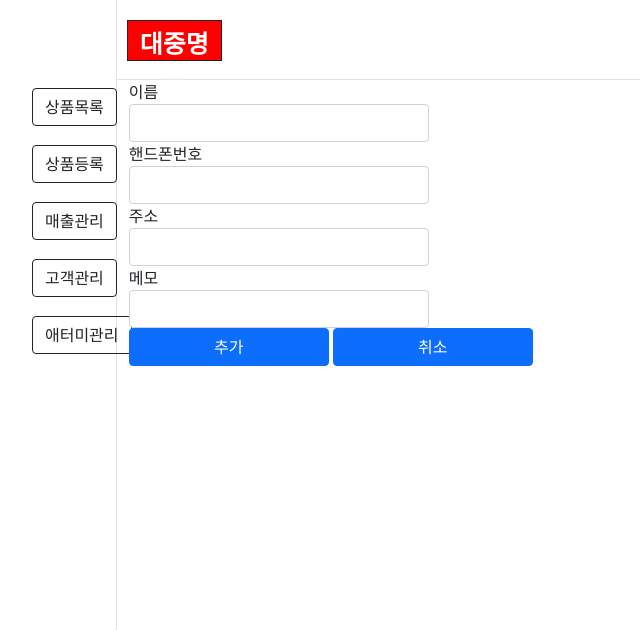
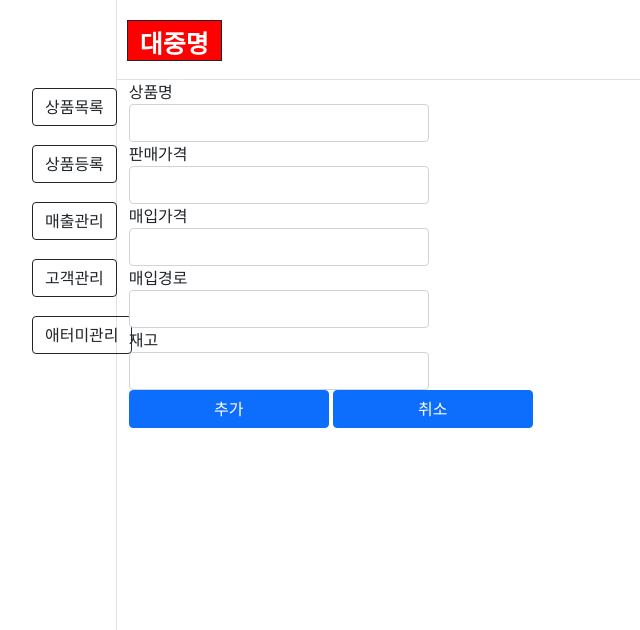
Before and after one commit to 96-LEEDONGSU/POS_Project, a Django app: page /productadd/ in a window 1280 px wide. Shown: the top 630 px of the page, without its empty margins (0-640 px from the left). Run offline with Django 4.2, Linux system fonts and the light colour scheme; some libraries are stand-ins or nearby versions.

Commit message:
240301 상품 추가 기능 구현 (상품코드 SQL 추가)

```diff
--- a/myapp/views.py
+++ b/myapp/views.py
@@ -54,13 +54,13 @@ def productadd(request):
         stockCount = request.POST.get('Shop_Product_stockcount')
         conn = pymysql.connect(host='localhost', user='root', password='635d0b4108', db='mydb', charset='utf8')
         cur = conn.cursor()
-        sql = f"INSERT INTO customer(Product_name, Shop_Product_saleprice, Shop_Product_purchaseprice, Shop_Product_purchase_route, Shop_Product_stockcount) VALUES (\'{productName}\', \'{salePrice}\', \'{purchasePrice}\', \'{purchaseRoute}\', \'{stockCount}\')"
+        sql = f"INSERT INTO shop_product(Product_name, Shop_Product_saleprice, Shop_Product_purchaseprice, Shop_Product_purchase_route, Shop_Product_stockcount) VALUES (\"{productName}\", \"{salePrice}\", \"{purchasePrice}\", \"{purchaseRoute}\", \"{stockCount}\")"
         cur.execute(sql)
         conn.commit()
         conn.close()
         return redirect('/customerlist/')
     else:
-        return render(request, 'add_member.html')
+        return render(request, 'add_product.html')
 
 
 def select_product_list():
--- /dev/null
+++ b/templates/add_product.html
@@ -0,0 +1,33 @@
+{% extends 'base.html' %}
+{% block content %}
+<div>
+    <form action="{% url 'myapp:productadd' %}" method="POST" id ="addForm">
+      {% csrf_token %}
+        <label>상품명</label>
+        <input type="text" class="form-control" name="Product_name" id="Product_name" value="" style="width:300px"></input>
+        <label>판매가격</label>
+        <input type="text" class="form-control" name="Shop_Product_saleprice" id="Shop_Product_saleprice" value="" style="width:300px"></input>
+        <label>매입가격</label>
+        <input type="text" class="form-control" name="Shop_Product_purchaseprice" id="Shop_Product_purchaseprice" value="" style="width:300px"></input>
+        <label>매입경로</label>
+        <input type="text" class="form-control" name="Shop_Product_purchase_route" id="Shop_Product_purchase_route" value="" style="width:300px"></input>
+        <label>재고</label>
+        <input type="text" class="form-control" name="Shop_Product_stockcount" id="Shop_Product_stockcount" value="" style="width:300px"></input>
+        <button type="submit" class="btn btn-primary" style="width:200px">추가</button>
+        <button type="button" class="btn btn-primary" style="width:200px" onclick="goBack()">취소</button>
+    </form>
+  </div>
+
+<script>
+  function goBack(){
+    window.history.back();
+  }
+
+  document.getElementById("modifyForm").addEventListener("submit", function(event) {
+    var confirmation = confirm("정말 추가하시겠습니까?");
+    if (!confirmation) {
+      event.preventDefault();
+    }
+  });
+</script>
+{% endblock %}
--- a/templates/product_list.html
+++ b/templates/product_list.html
@@ -4,6 +4,7 @@
     <input type="hidden" id="kw" name="kw" value="{{ kw|default_if_none:'' }}">
     <input type="hidden" id="page" name="page" value="{{ page }}">
 </form>
+<a href="/productadd/">추가</a>
 <div>
   <table class="table">
     <thead>
```
